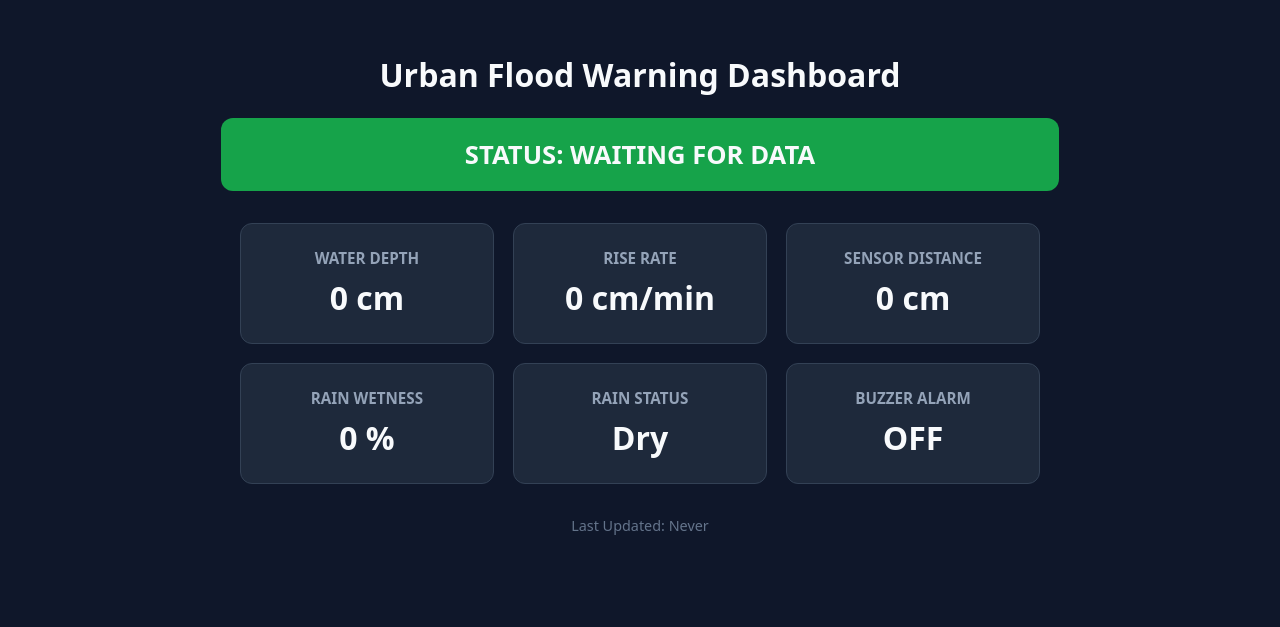
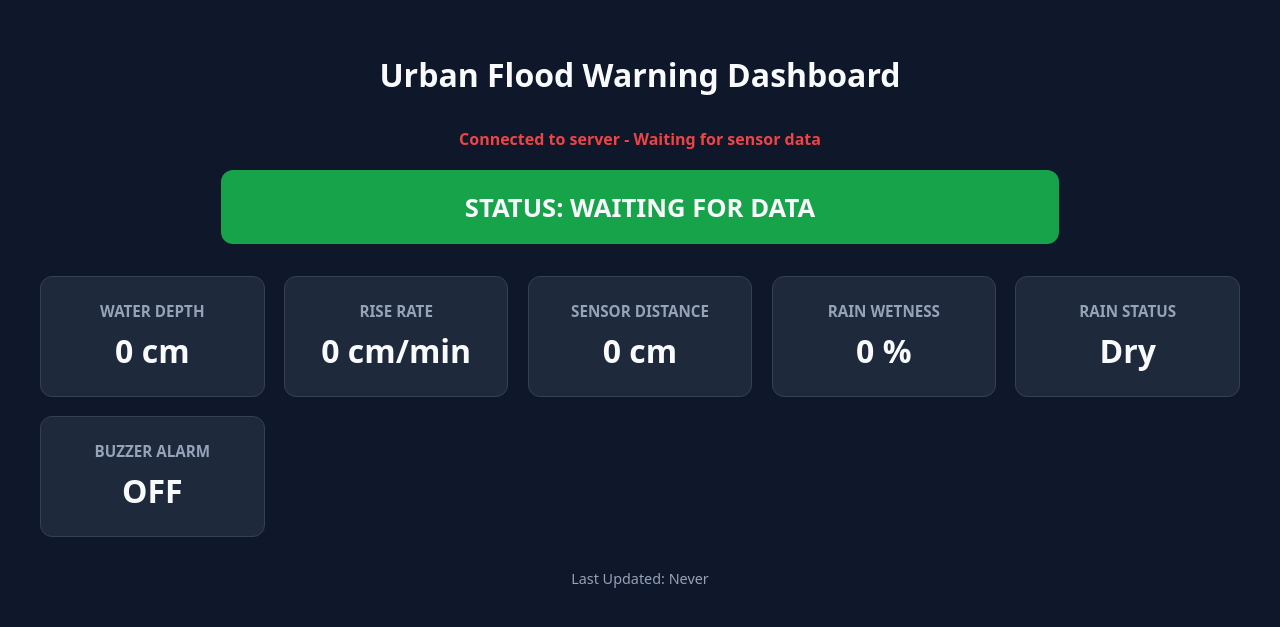
Before and after one commit to BhuneshwarBaniya/urban-flood-monitoring, a Flask app: page / in a window 1280 px wide. Shown: the top 627 px of the page. Run offline with Flask 3, Linux system fonts and the light colour scheme.

Commit message:
Refactor index.html for improved dashboard layout
Updated HTML structure and styles for the Urban Flood Monitoring Dashboard, including connection status and improved layout.

```diff
--- a/Flood_Monitoring/templates/index.html
+++ b/Flood_Monitoring/templates/index.html
@@ -1,18 +1,27 @@
+
 <!DOCTYPE html>
 <html lang="en">
+
 <head>
     <meta charset="UTF-8">
     <meta name="viewport" content="width=device-width, initial-scale=1.0">
+
     <title>Urban Flood Monitoring System</title>
+
     <style>
         body {
-            font-family: system-ui, -apple-system, sans-serif;
+            font-family: system-ui, sans-serif;
             background: #0f172a;
             color: #f8fafc;
             margin: 0;
             padding: 2rem;
             text-align: center;
         }
+
+        h1 {
+            margin-bottom: 2rem;
+        }
+
         .risk-banner {
             padding: 1.2rem;
             border-radius: 12px;
@@ -22,104 +31,251 @@
             margin: 0 auto 2rem;
             transition: background 0.3s;
         }
-        .risk-0 { background: #16a34a; } /* NORMAL - Green */
-        .risk-1 { background: #ca8a04; } /* WATCH - Yellow */
-        .risk-2 { background: #ea580c; } /* WARNING - Orange */
-        .risk-3 { background: #dc2626; } /* CRITICAL - Red */
+
+        .risk-0 { background: #16a34a; }
+        .risk-1 { background: #ca8a04; }
+        .risk-2 { background: #ea580c; }
+        .risk-3 { background: #dc2626; }
 
         .grid {
             display: grid;
             grid-template-columns: repeat(auto-fit, minmax(220px, 1fr));
             gap: 1.2rem;
-            max-width: 800px;
+            max-width: 1200px;
             margin: 0 auto;
         }
+
         .card {
             background: #1e293b;
             padding: 1.5rem;
             border-radius: 12px;
             border: 1px solid #334155;
         }
+
         .card h3 {
             margin: 0 0 0.5rem;
             font-size: 0.95rem;
             color: #94a3b8;
             text-transform: uppercase;
         }
+
         .value {
             font-size: 2rem;
             font-weight: 700;
         }
+
         .footer {
             margin-top: 2rem;
-            color: #64748b;
+            color: #94a3b8;
             font-size: 0.9rem;
+        }
+
+        #connection_status {
+            margin-bottom: 20px;
+            font-weight: 600;
+        }
+
+        .connected {
+            color: #22c55e;
+        }
+
+        .disconnected {
+            color: #ef4444;
         }
     </style>
 </head>
+
 <body>
 
     <h1>Urban Flood Warning Dashboard</h1>
+
+    <div id="connection_status" class="disconnected">
+        Connecting to server...
+    </div>
 
     <div id="risk-banner" class="risk-banner risk-0">
         STATUS: <span id="risk_label">WAITING FOR DATA</span>
     </div>
 
     <div class="grid">
+
         <div class="card">
             <h3>Water Depth</h3>
-            <div class="value"><span id="water_depth">0</span> cm</div>
+            <div class="value">
+                <span id="water_depth">0</span> cm
+            </div>
         </div>
+
         <div class="card">
             <h3>Rise Rate</h3>
-            <div class="value"><span id="rise_rate">0</span> cm/min</div>
+            <div class="value">
+                <span id="rise_rate">0</span> cm/min
+            </div>
         </div>
+
         <div class="card">
             <h3>Sensor Distance</h3>
-            <div class="value"><span id="distance">0</span> cm</div>
+            <div class="value">
+                <span id="distance">0</span> cm
+            </div>
         </div>
+
         <div class="card">
             <h3>Rain Wetness</h3>
-            <div class="value"><span id="wetness">0</span> %</div>
+            <div class="value">
+                <span id="wetness">0</span> %
+            </div>
         </div>
+
         <div class="card">
             <h3>Rain Status</h3>
-            <div class="value" id="rain_detected">No</div>
+            <div class="value" id="rain_detected">
+                Dry
+            </div>
         </div>
+
         <div class="card">
             <h3>Buzzer Alarm</h3>
-            <div class="value" id="buzzer">OFF</div>
+            <div class="value" id="buzzer">
+                OFF
+            </div>
         </div>
+
     </div>
 
     <div class="footer">
-        Last Updated: <span id="last_updated">Never</span>
+        Last Updated:
+        <span id="last_updated">Never</span>
     </div>
 
+
     <script>
+
+        // ==================================
+        // FETCH SENSOR DATA FROM FLASK
+        // ==================================
+
         async function fetchTelemetry() {
+
+            const status =
+                document.getElementById("connection_status");
+
             try {
-                const res = await fetch('/api/data');
-                const data = await res.json();
 
-                document.getElementById('risk_label').innerText = data.risk_label;
-                document.getElementById('water_depth').innerText = data.water_depth;
-                document.getElementById('rise_rate').innerText = data.rise_rate;
-                document.getElementById('distance').innerText = data.distance;
-                document.getElementById('wetness').innerText = data.wetness;
-                document.getElementById('rain_detected').innerText = data.rain_detected ? 'Raining' : 'Dry';
-                document.getElementById('buzzer').innerText = data.buzzer;
-                document.getElementById('last_updated').innerText = data.last_updated;
+                const response = await fetch(
+                    "/api/data?t=" + Date.now(),
+                    { cache: "no-store" }
+                );
 
-                const banner = document.getElementById('risk-banner');
-                banner.className = 'risk-banner risk-' + data.risk_code;
-            } catch (err) {
-                console.error("Failed to fetch telemetry:", err);
+                if (!response.ok) {
+                    throw new Error(
+                        "Server returned HTTP " + response.status
+                    );
+                }
+
+                const data = await response.json();
+
+                if (!data || !data.last_updated ||
+                    data.last_updated === "Never") {
+
+                    status.innerText =
+                        "Connected to server - Waiting for sensor data";
+
+                    status.className = "disconnected";
+
+                    return;
+                }
+
+
+                // ==================================
+                // UPDATE SENSOR VALUES
+                // ==================================
+
+                document.getElementById("water_depth").innerText =
+                    Number(data.water_depth ?? 0).toFixed(2);
+
+                document.getElementById("rise_rate").innerText =
+                    Number(data.rise_rate ?? 0).toFixed(2);
+
+                document.getElementById("distance").innerText =
+                    Number(data.distance ?? 0).toFixed(2);
+
+                document.getElementById("wetness").innerText =
+                    Number(data.wetness ?? 0);
+
+                document.getElementById("rain_detected").innerText =
+                    data.rain_detected ? "Raining" : "Dry";
+
+                document.getElementById("buzzer").innerText =
+                    data.buzzer ?? "OFF";
+
+                document.getElementById("last_updated").innerText =
+                    data.last_updated;
+
+
+                // ==================================
+                // UPDATE RISK STATUS
+                // ==================================
+
+                const riskCode =
+                    Number(data.risk_code ?? 0);
+
+                const banner =
+                    document.getElementById("risk-banner");
+
+                const riskLabel =
+                    document.getElementById("risk_label");
+
+                riskLabel.innerText =
+                    data.risk_label ?? "UNKNOWN";
+
+                banner.className =
+                    "risk-banner risk-" +
+                    (riskCode >= 0 && riskCode <= 3
+                        ? riskCode
+                        : 0);
+
+
+                // ==================================
+                // CONNECTION STATUS
+                // ==================================
+
+                status.innerText =
+                    "LIVE DATA CONNECTED";
+
+                status.className = "connected";
+
+
+                console.log("Sensor data updated:", data);
+
             }
+
+            catch (error) {
+
+                console.error(
+                    "Dashboard update failed:",
+                    error
+                );
+
+                status.innerText =
+                    "SERVER CONNECTION ERROR";
+
+                status.className = "disconnected";
+
+            }
+
         }
 
-        setInterval(fetchTelemetry, 1000);
+
+        // ==================================
+        // AUTOMATIC REFRESH EVERY 2 SECONDS
+        // ==================================
+
         fetchTelemetry();
+
+        setInterval(fetchTelemetry, 2000);
+
     </script>
+
 </body>
 </html>
```
